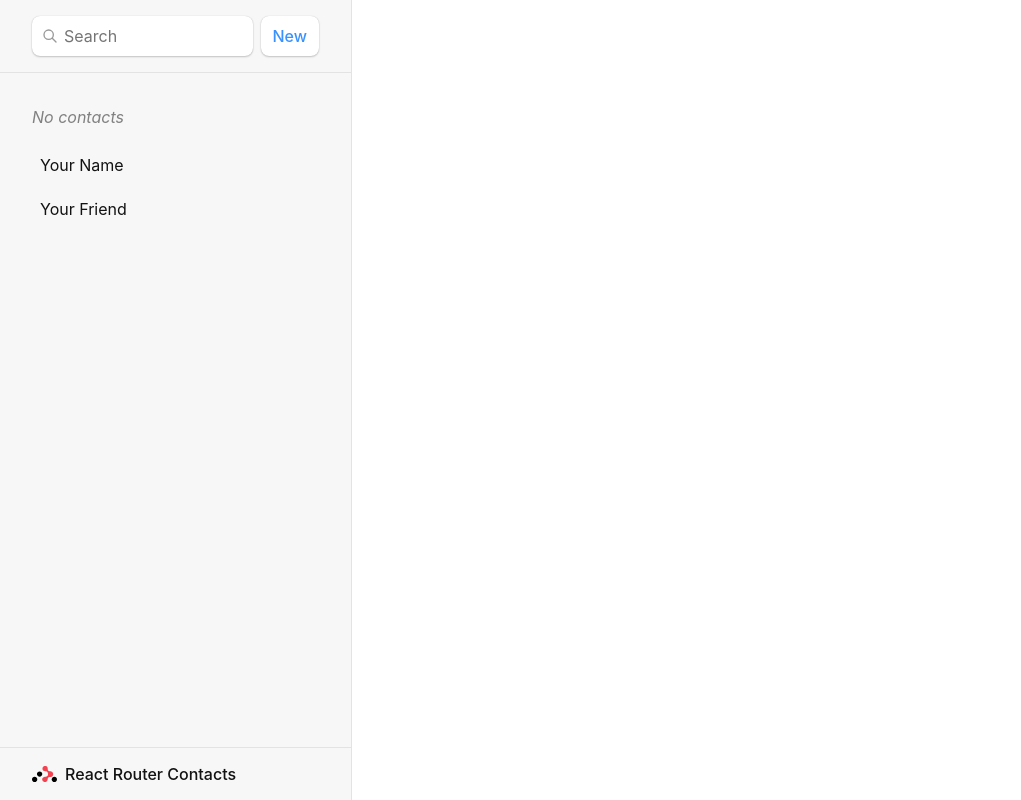
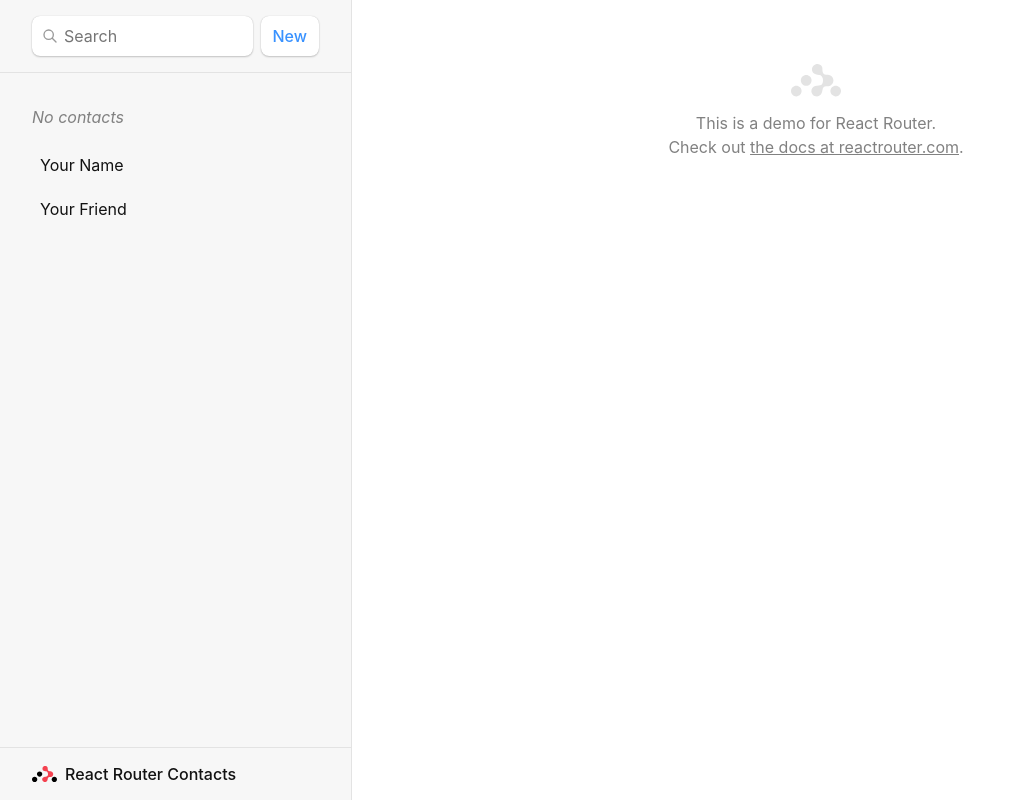
Before and after one commit to FotiniBatzoni/ReactRouter, a React (Vite) app: page / in a window 1280 px wide. Shown: the whole page, without its empty margins (0-1021 px from the left). Built offline with nearby package versions, Linux system fonts and the light colour scheme.

Commit message:
Cancel Button

```diff
--- a/src/main.jsx
+++ b/src/main.jsx
@@ -10,6 +10,7 @@
 import Contact, {loader as contactLoader,} from './routes/contact'
 import EditContact,{action as editAction} from "./routes/edit";
 import { action as destroyAction } from "./routes/destroy";
+import Index from "./routes/index";
 
 
 import './index.css'
@@ -21,7 +22,12 @@
     errorElement: <ErrorPage />,
     loader: rootLoader,
     action: rootAction,
-    children:[{
+    children:[
+      {
+        index: true,
+        element: <Index />
+      },
+      {
       path:'contacts/:contactid',
       element: <Contact />,
       loader: contactLoader
--- a/src/routes/edit.jsx
+++ b/src/routes/edit.jsx
@@ -1,4 +1,4 @@
-import { Form, useLoaderData,redirect } from "react-router-dom";
+import { Form, useLoaderData,redirect,useNavigate } from "react-router-dom";
 import { updateContact } from "../contacts";
 
 export async function action({ request, params }) {
@@ -11,8 +11,9 @@
   }
 
 
-export default function EditContact() {
-  const contact = useLoaderData();
+  export default function Edit() {
+    const contact = useLoaderData();
+    const navigate = useNavigate();
 
   return (
     <Form method="post" id="contact-form">
@@ -62,7 +63,7 @@
       </label>
       <p>
         <button type="submit">Save</button>
-        <button type="button">Cancel</button>
+        <button type="button" onClick = { () => { navigate(-1); }}>Cancel</button>
       </p>
     </Form>
   );
--- /dev/null
+++ b/src/routes/index.jsx
@@ -0,0 +1,13 @@
+export default function Index() {
+    return (
+      <p id="zero-state">
+        This is a demo for React Router.
+        <br />
+        Check out{" "}
+        <a href="https://reactrouter.com/">
+          the docs at reactrouter.com
+        </a>
+        .
+      </p>
+    );
+  }
```
